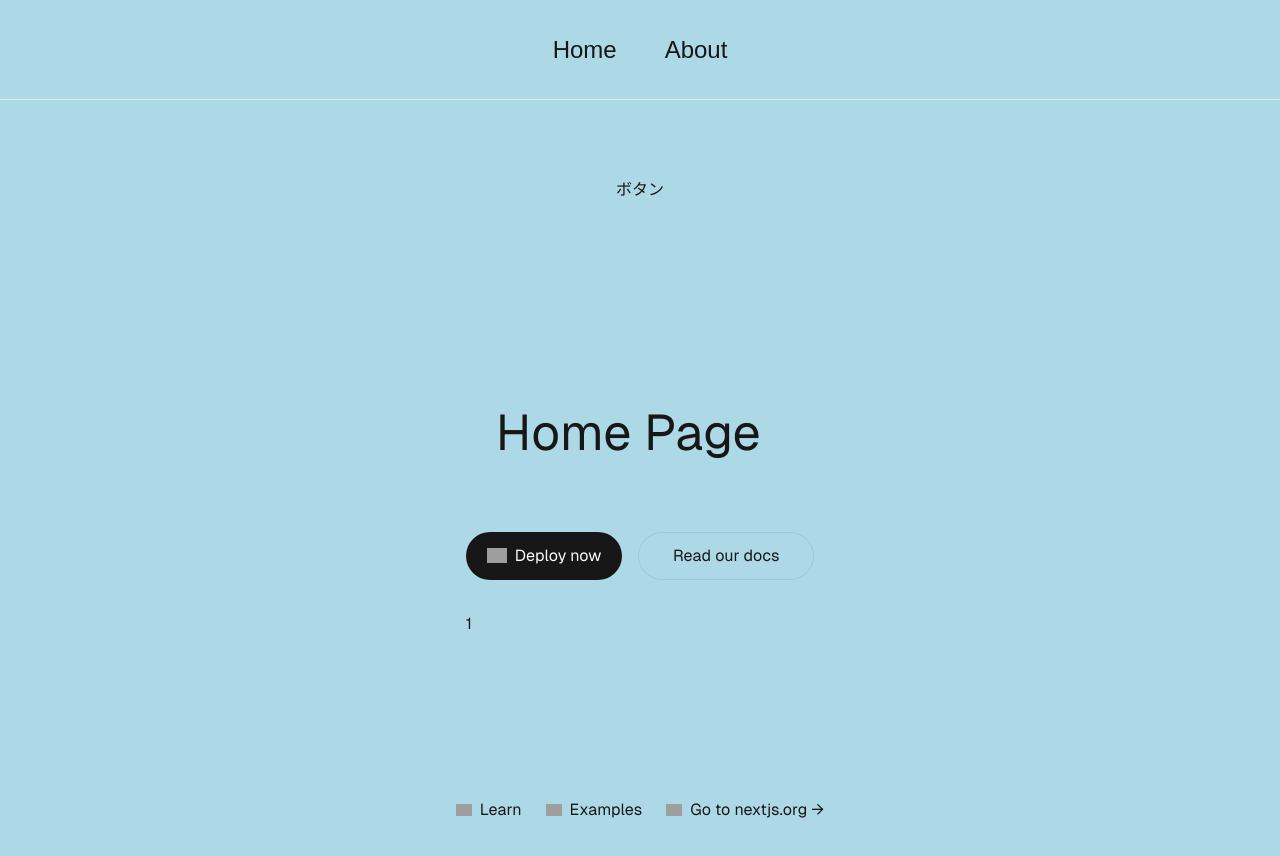
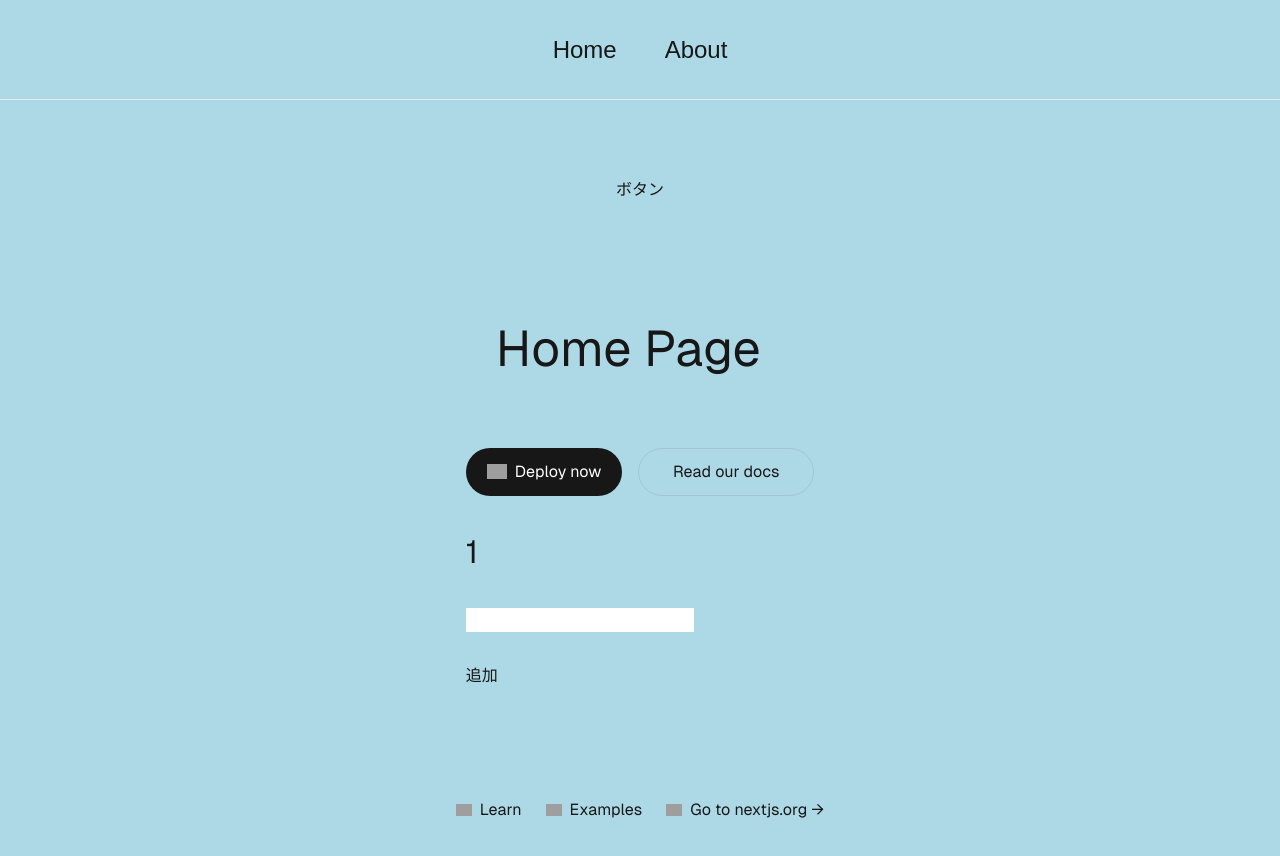
Before and after one commit to ojizou003/study-react, a Next.js app: page / in a window 1280 px wide. Shown: the top 856 px of the page. Built offline with nearby package versions, Linux system fonts and the light colour scheme; grey boxes are pictures that could not be loaded.

Commit message:
✨ useStateで配列を追加

```diff
--- a/app/globals.css
+++ b/app/globals.css
@@ -46,3 +46,7 @@ header {
     text-wrap: balance;
   }
 }
+
+h1 {
+  font-size: 2em;
+}
--- a/app/page.jsx
+++ b/app/page.jsx
@@ -4,20 +4,42 @@ import { Header } from './components/header';
 import { Headline } from './components/headline';
 import { Links } from './components/links';
 import { Footer } from './components/footer';
-import { useEffect, useState } from 'react';
+import { useCallback, useEffect, useState } from 'react';
 
 export default function Home() {
 
   const [count, setCount] = useState(1);
+  const [text, setText] = useState('');
+  const [array, setArray] = useState([]);
 
-  const handleClick = (e) => {
-    setCount(count => count+1);
-  };
+  const handleClick = useCallback(() => {
+    if (count < 10){
+    setCount((prevCount) => prevCount+1);
+  }
+  }, [count]);
+
+
+  const handleChange = useCallback((e) => {
+    if (e.target.value.length > 5){
+      alert('5文字以内にしてください');
+      return;
+    }
+    setText(e.target.value.trim());
+  }, []);
+
+  const handleAdd = useCallback(() => {
+    setArray((prevArray) => {
+      if (prevArray.some(item => item === text)){
+        alert('同じ要素がすでに存在します');
+        return prevArray;
+      }
+      return [...prevArray, text];
+    });
+  }, [text]);
 
   useEffect(() => {
     document.body.style.backgroundColor = 'lightblue';
   }, []);
-
 
   return (
     <body>
@@ -28,6 +50,15 @@ export default function Home() {
           <Headline page='Home' />
           <Links />
           <h1 >{count}</h1>
+        <input type="text" value={text} onChange={handleChange}/>
+        <button onClick={handleAdd}> 追加</button>
+        <ul>
+          {array.map(item => {
+            return (
+              <li key={item}>{item}</li>
+            )
+          })}
+        </ul>
         </main>
       <Footer />
       </div>
```
